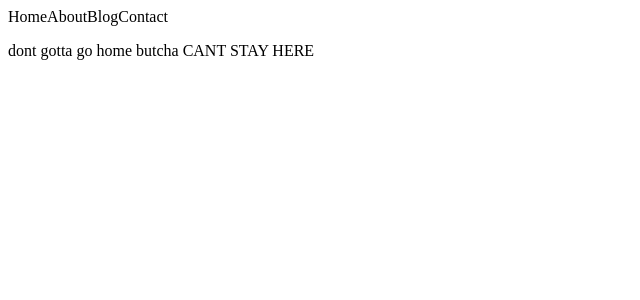
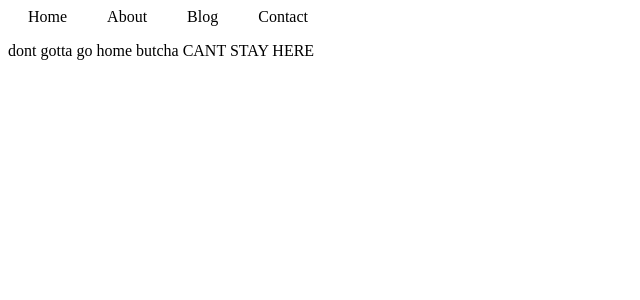
Before and after one commit to intromode/react-list-forms2, a React app: page / in a window 1280 px wide. Shown: the top 300 px of the page, without its empty margins (0-640 px from the left). Built offline with nearby package versions, Linux system fonts and the light colour scheme.

Commit message:
some css, sidebar test passing

```diff
--- /dev/null
+++ b/src/components/App.css
@@ -0,0 +1,9 @@
+.App {
+  a {
+    margin: 20px;
+
+  }
+  .navBorder {
+    border: solid black 2px;
+  }
+}
--- a/src/components/App.js
+++ b/src/components/App.js
@@ -1,5 +1,6 @@
 import React, { useState } from 'react';
 import Sidebar from './Sidebar';
+import styles from './App.css';
 
 //normally we use classes if we want to hold state. but we can use functions + react hooks to hold state too.
 // React will preserve this state between re-renders
@@ -16,14 +17,14 @@ export default function App() {
   };
 
   return (
-    <>
-    <Sidebar>
+    <section className={styles.App}>
+      <Sidebar >
         <a onClick={() => updateTab('home')}>Home</a>
         <a onClick={() => updateTab('about')}>About</a>
         <a onClick={() => updateTab('blog')}>Blog</a>
         <a onClick={() => updateTab('contact')}>Contact</a>
       </Sidebar>
       <p>{tabs[selectedTab]}</p>
-    </>
+    </section>
   );
 }
```
Also changed, not shown: 2 other files (tests, documents, lock files or other folders). Lines whose indentation alone changed are shown as unchanged.
